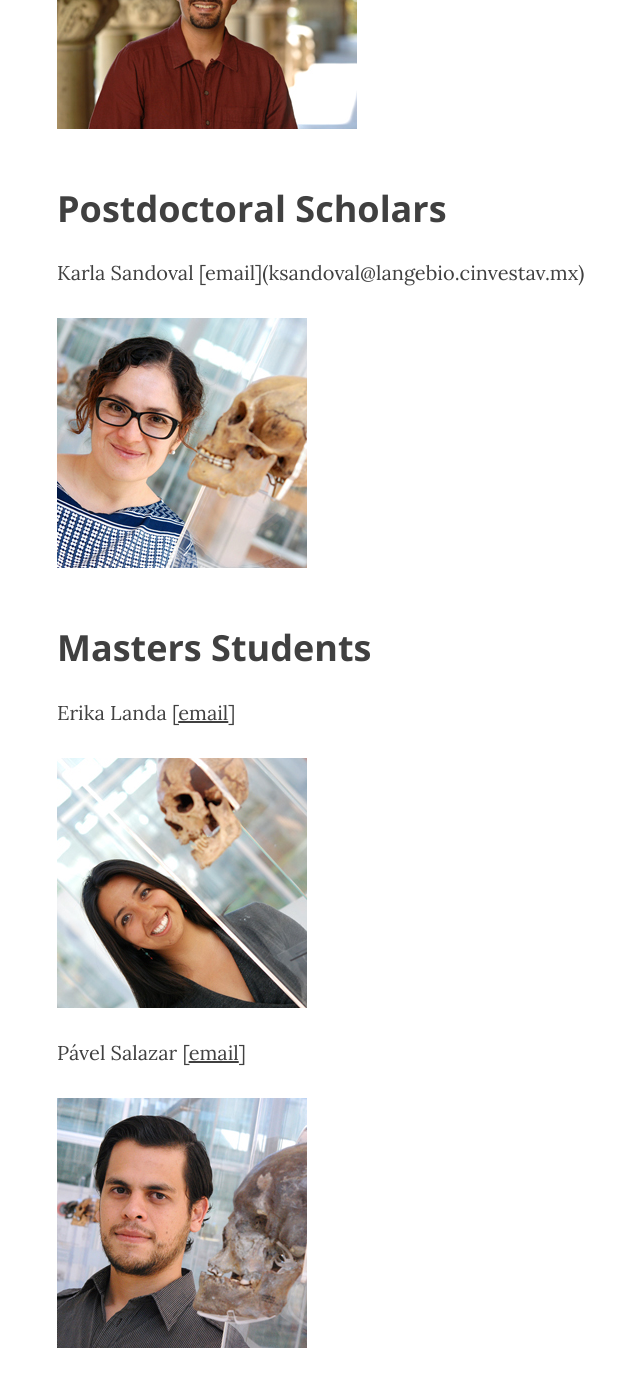
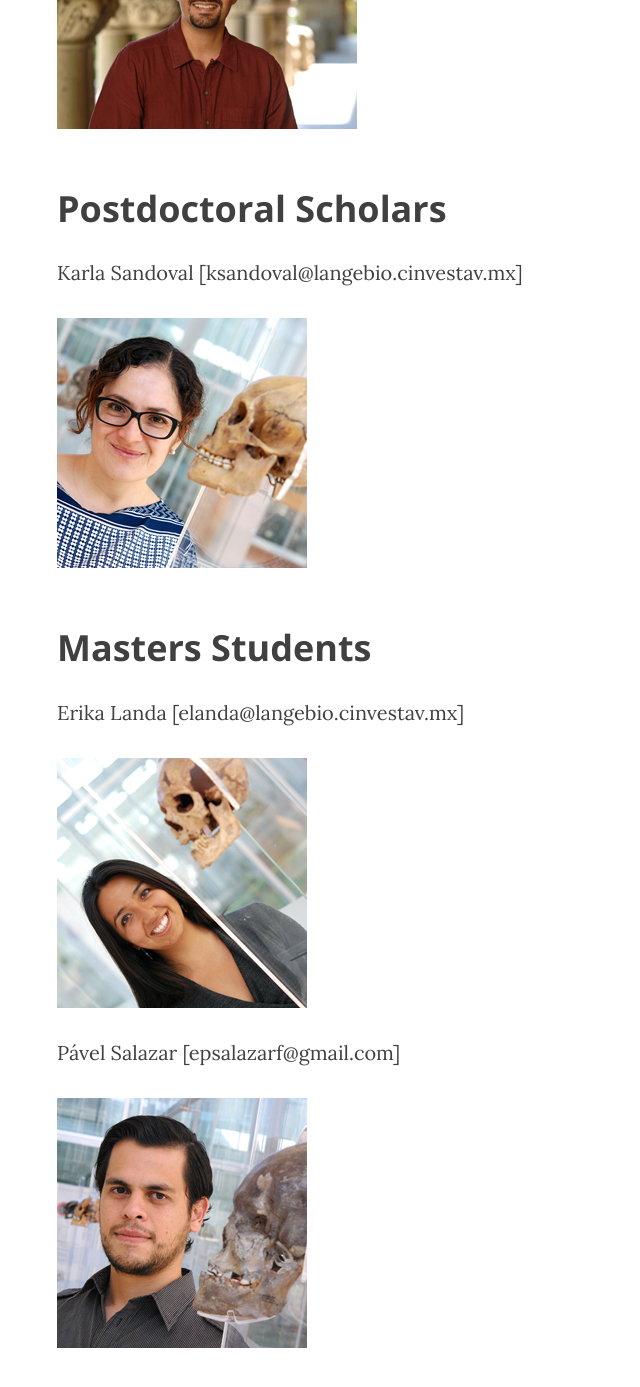
Before and after one commit to milkshakeplustip/milkshakeplustip.github.io, a Jekyll site: the page built from b.html, in a window 1280 px wide and 1400 px high, scrolled down 705 px. Shown: the top 1387 px of the window, without its empty margins (208-848 px from the left). Built offline with Jekyll 4.4.1, drawn with Linux system fonts in a browser that asks for light colours; nearby versions of some CDN libraries; some of the changed text lies outside the part shown.

Commit message:
email problem

```diff
--- a/b.html
+++ b/b.html
@@ -10,29 +10,29 @@ header-img: ""
     <img src="{{ site.baseurl }}/img/moreno250.jpg" alt="Post Sample Image">
 </a>
 <h2 class="section-heading">Postdoctoral Scholars</h2>
-<p>Karla Sandoval [email](ksandoval@langebio.cinvestav.mx)</p>
+<p>Karla Sandoval [ksandoval@langebio.cinvestav.mx]</p>
 <a href="#">
     <img src="{{ site.baseurl }}/img/Karla250.jpg" alt="Post Sample Image">
 </a>
 <h2 class="section-heading">Masters Students</h2>
-<p>Erika Landa [<a href="elanda@langebio.cinvestav.mx">email</a>]</p>
+<p>Erika Landa [elanda@langebio.cinvestav.mx]</p>
 <a href="#">
     <img src="{{ site.baseurl }}/img/Erika250.jpg" alt="Post Sample Image">
 </a>
-<p>Pável Salazar [<a href="epsalazarf@gmail.com">email</a>]</p>
+<p>Pável Salazar [epsalazarf@gmail.com]</p>
 <a href="#">
     <img src="{{ site.baseurl }}/img/Pavel250.jpg" alt="Post Sample Image">
 </a>
 <h2 class="section-heading">Undergraduate Students</h2>
-<p>Eduardo González [<a href="eglez@langebio.cinvestav.mx">email</a>]</p>
+<p>Eduardo González [eglez@langebio.cinvestav.mx]</p>
 <a href="#">
     <img src="{{ site.baseurl }}/img/Lalo250.jpg" alt="Post Sample Image">
 </a>
-<p>Juan Esteban Rodríguez [<a href="juanrr@lcg.unam.mx">email</a>]</p>
+<p>Juan Esteban Rodríguez [juanrr@lcg.unam.mx]</p>
 <a href="#">
     <img src="{{ site.baseurl }}/img/JuanEst250.jpg" alt="Post Sample Image">
 </a>
-<p>Javier Blanco [<a href="jblanco@lcg.unam.mx">email</a>]</p>
+<p>Javier Blanco [jblanco@lcg.unam.mx]</p>
 <a href="#">
     <img src="{{ site.baseurl }}/img/Javier250.jpg" alt="Post Sample Image">
 </a>
--- a/e.html
+++ b/e.html
@@ -4,4 +4,4 @@ title: "Join"
 description: "LANGEBIO Cinvestav, Mexico"
 header-img: "img/join.jpg"
 ---
-<p>PhD and Postdoc positions are currently available! Candidates with a strong background in bioinformatics, large-scale genomics and/or statistical genetics are encouraged to apply. If you are interested in joining the lab please send a copy of your CV and a brief statement of your interests to <a href="amoreno@langebio.cinvestav.mx">me</a>.</p>
+<p>PhD and Postdoc positions are currently available! Candidates with a strong background in bioinformatics, large-scale genomics and/or statistical genetics are encouraged to apply. If you are interested in joining the lab please send a copy of your CV and a brief statement of your interests to amoreno@langebio.cinvestav.mx.</p>
```
